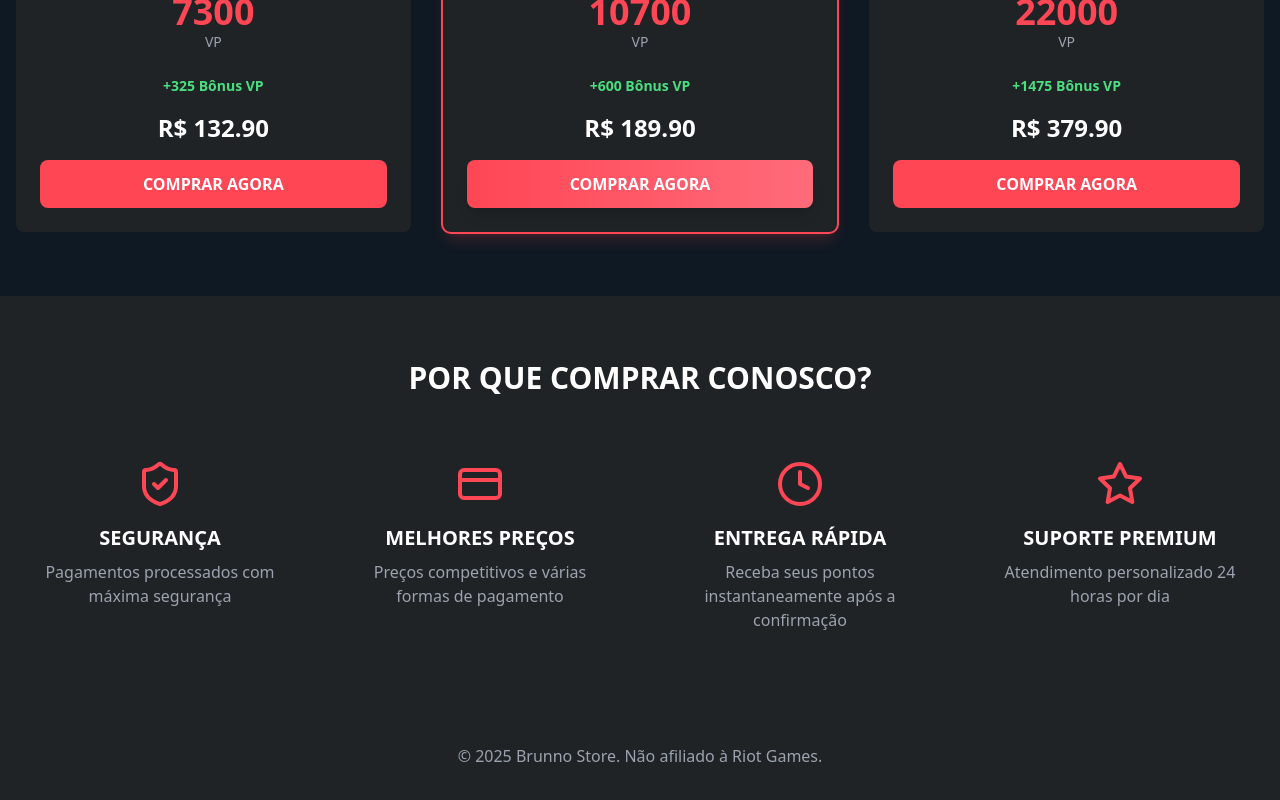
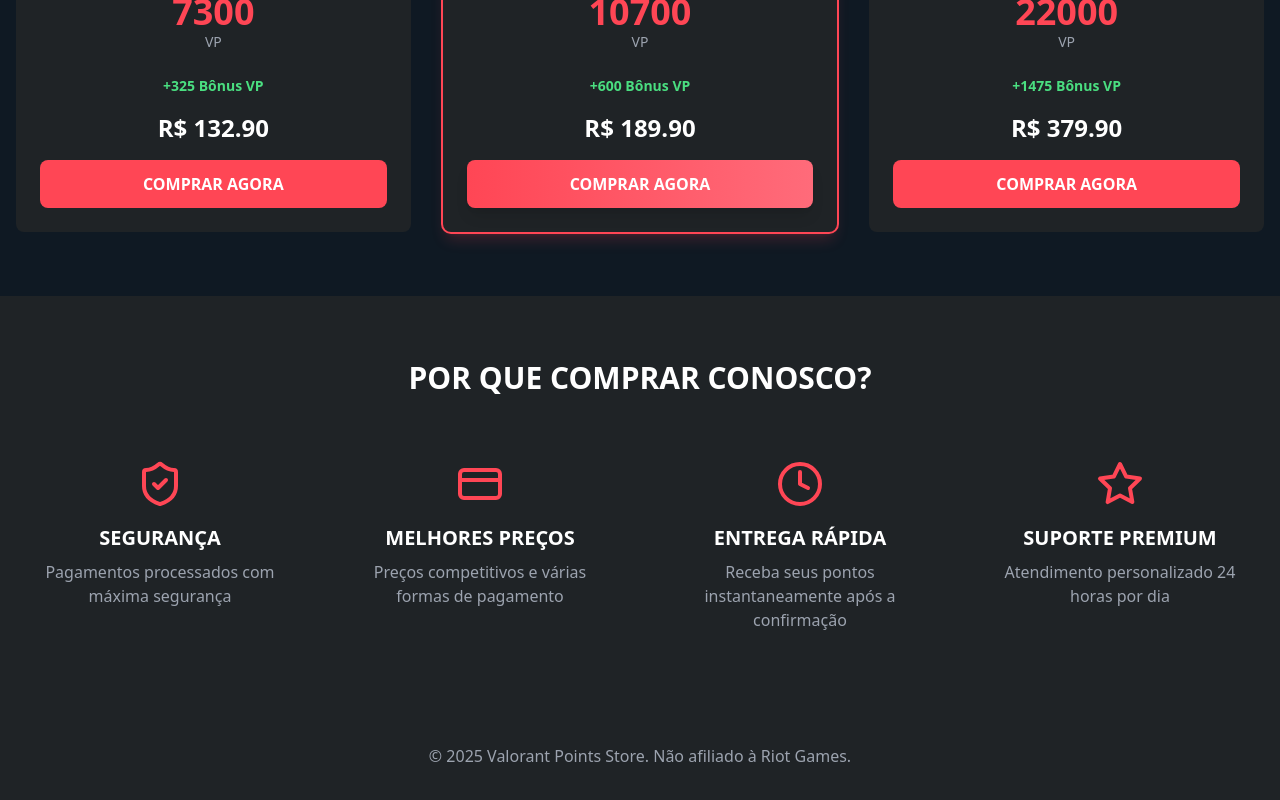
Before and after one commit to brunnoGPT/ValorantPointsStore, a React (Vite) app: page / in a window 1280 px wide. Shown: the part 976-1776 px from the top of the page. Built offline with nearby package versions, Linux system fonts and the light colour scheme; no server answers.

Commit message:
Update Home.tsx

```diff
--- a/src/pages/Home.tsx
+++ b/src/pages/Home.tsx
@@ -126,7 +126,7 @@ function Home() {
       {/* Footer */}
       <footer className="bg-[#1F2326] py-6 md:py-8">
         <div className="container mx-auto px-4 text-center text-sm md:text-base text-gray-400">
-          <p>© 2025 Brunno Store. Não afiliado à Riot Games.</p>
+          <p>© 2025 Valorant Points Store. Não afiliado à Riot Games.</p>
         </div>
       </footer>
     </div>
```
